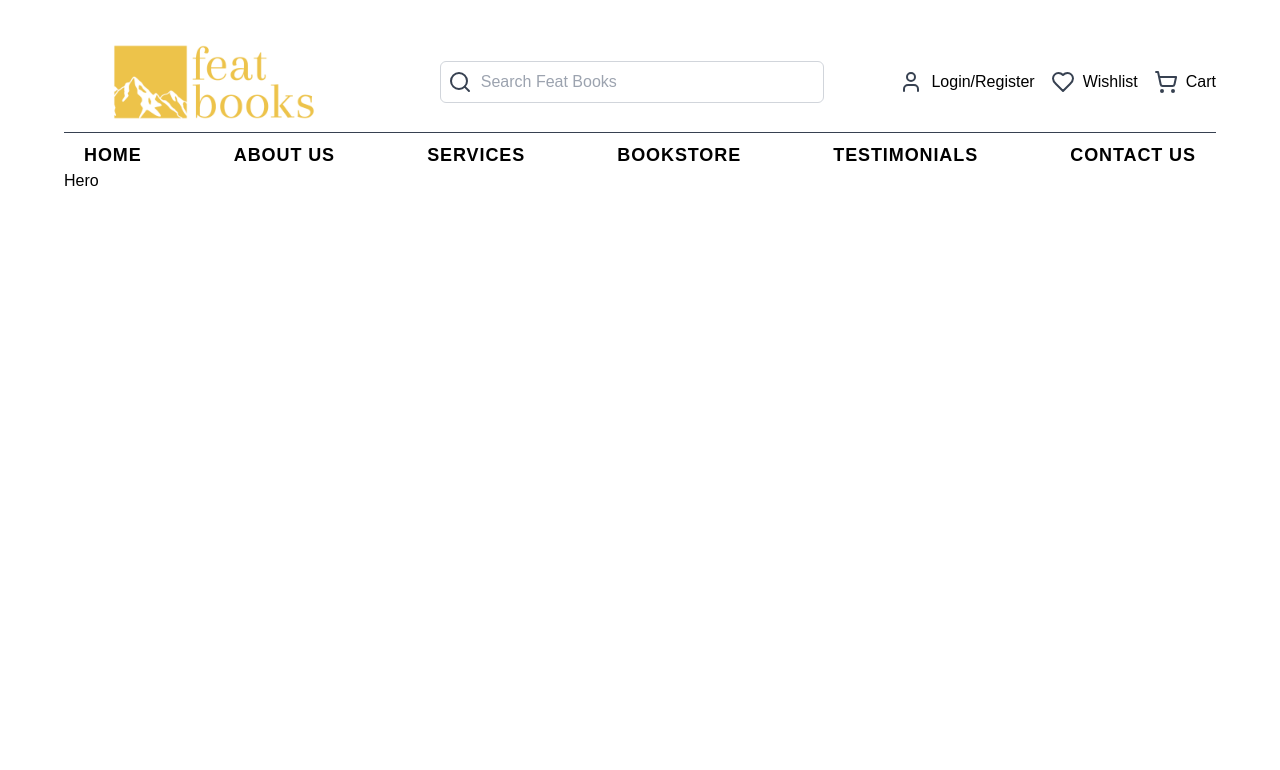
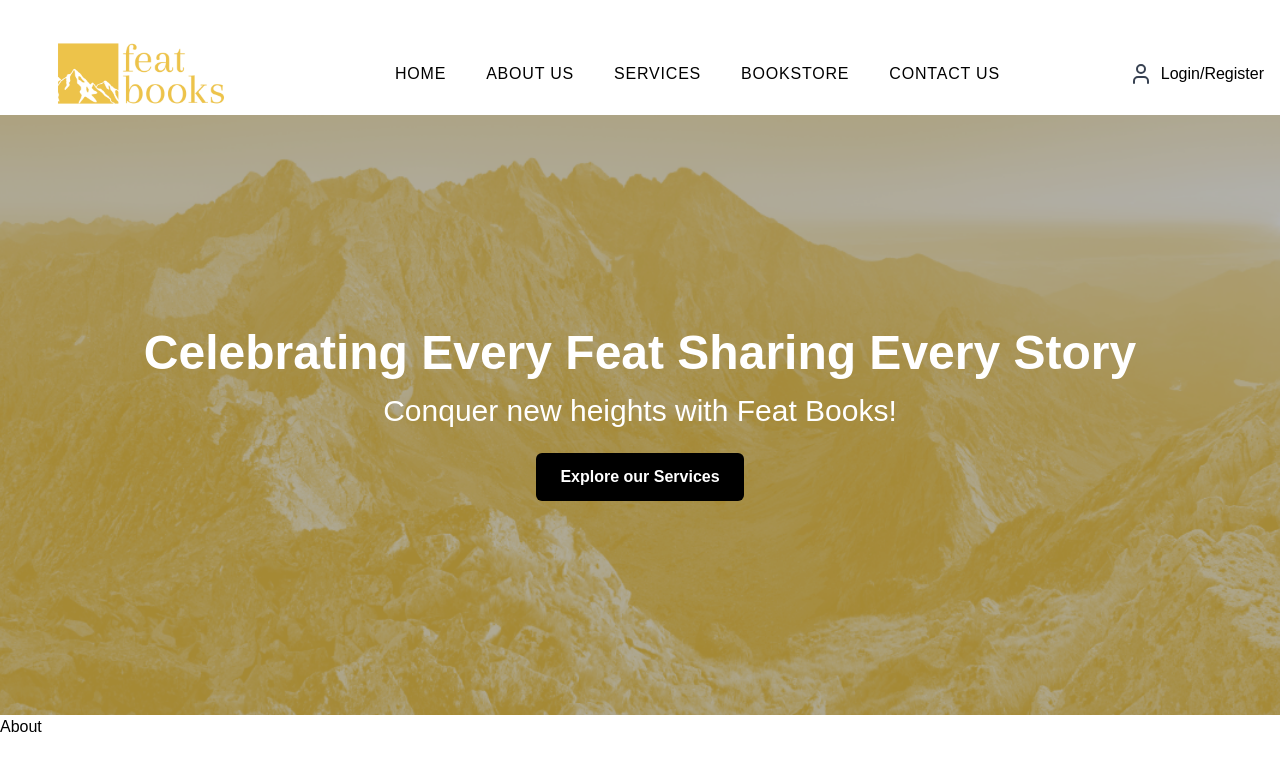
Before and after one commit to mgacrama211176/featbooks, a Next.js app: page / in a window 1280 px wide. Shown: the top 770 px of the page. Built offline with nearby package versions, Linux system fonts and the light colour scheme; a web font is replaced by a local one.

Commit message:
Added a few details on the design

```diff
--- /dev/null
+++ b/src/app/components/About/About.tsx
@@ -0,0 +1,7 @@
+import React from "react";
+
+const About = () => {
+  return <section className="relative">About</section>;
+};
+
+export default About;
--- a/src/app/components/Hero/Hero.tsx
+++ b/src/app/components/Hero/Hero.tsx
@@ -1,7 +1,31 @@
 import React from "react";
+import Image from "next/image";
 
 const Hero = () => {
-  return <div>Hero</div>;
+  return (
+    <div className="relative w-full min-h-[400px] md:min-h-[600px] overflow-hidden">
+      <Image
+        src="/heroBG.png"
+        alt="hero background"
+        fill
+        priority
+        quality={100}
+        sizes="100vw"
+        className="object-cover object-top"
+      />
+      <div className="absolute inset-0 flex flex-col items-center justify-center text-center text-white bg-black bg-opacity-30 p-4">
+        <h1 className="text-4xl md:text-5xl font-bold mb-4 font-glacial-indifference">
+          Celebrating Every Feat Sharing Every Story
+        </h1>
+        <h2 className="text-2xl md:text-3xl mb-6">
+          Conquer new heights with Feat Books!
+        </h2>
+        <button className="px-6 py-3 bg-black text-white font-semibold rounded-md hover:bg-gray-200 transition">
+          Explore our Services
+        </button>
+      </div>
+    </div>
+  );
 };
 
 export default Hero;
--- a/src/app/components/Navigation/Navigation.tsx
+++ b/src/app/components/Navigation/Navigation.tsx
@@ -11,16 +11,16 @@ const NAVIGATION_MENU = [
   { name: "About Us", href: "/" },
   { name: "Services", href: "/" },
   { name: "Bookstore", href: "/" },
-  { name: "Testimonials", href: "/" },
+  // { name: "Testimonials", href: "/" },
   { name: "Contact Us", href: "/" },
 ] as const;
 
 // Separate user menu items into a constant
-const USER_MENU = [
-  { name: "Login/Register", href: "/", icon: User },
-  { name: "Wishlist", href: "/", icon: Heart },
-  { name: "Cart", href: "/", icon: ShoppingCart },
-] as const;
+// const USER_MENU = [
+//   { name: "Login/Register", href: "/", icon: User },
+//   { name: "Wishlist", href: "/", icon: Heart },
+//   { name: "Cart", href: "/", icon: ShoppingCart },
+// ] as const;
 
 const Navigation = () => {
   const [isMenuOpen, setIsMenuOpen] = useState(false);
@@ -30,38 +30,70 @@ const Navigation = () => {
   };
 
   return (
-    <nav className="flex flex-col font-glacial-indifference">
+    <nav className="flex flex-col font-glacial-indifference px-4  pt-8">
       <div className="flex justify-between items-center">
         {/* Logo Section */}
         <Link href="/">
           <Image
             src="/featbooks.png"
             alt="logo"
-            width={300}
-            height={300}
+            width={250}
+            height={250}
             loading="eager"
             priority
           />
         </Link>
-
         {/* Search Section */}
-        <div className="relative flex items-center gap-4">
+        {/* <div className="relative flex items-center gap-4">
           <Search className="absolute left-2 text-gray-700" />
           <input
             type="text"
             placeholder="Search Feat Books"
             className="border border-gray-300 rounded-md p-2 pl-10 w-96"
           />
+        </div> */}
+
+        <div className="flex flex-row  justify-center">
+          <div className=" lg:flex-row flex-col lg:justify-between lg:items-center lg:w-full hidden lg:block">
+            {NAVIGATION_MENU.map(({ name, href }) => (
+              <Link
+                key={name}
+                href={href}
+                className="group relative px-2 lg:px-5 pt-2 hover:text-[#edc34a] uppercase tracking-wider"
+              >
+                {name}
+                <span className="absolute bottom-[1px] left-0 w-0 h-[2px] bg-[#edc34a] transition-all duration-300 ease-out group-hover:w-16 lg:group-hover:w-full " />
+              </Link>
+            ))}
+          </div>
+
+          {/* User Menu for Mobile */}
+          {/* <div className="flex flex-col lg:hidden">
+            {USER_MENU.map(({ name, href, icon: Icon }) => (
+              <Link
+                key={name}
+                href={href}
+                className="flex items-center gap-2 px-5 py-3"
+              >
+                <Icon className="text-gray-700" />
+                {name}
+              </Link>
+            ))}
+          </div> */}
         </div>
 
         {/* User Menu Section */}
         <div className=" items-center gap-4 hidden lg:flex">
-          {USER_MENU.map(({ name, href, icon: Icon }) => (
+          {/* {USER_MENU.map(({ name, href, icon: Icon }) => (
             <Link key={name} href={href} className="flex items-center gap-2">
               <Icon className="text-gray-700" />
               {name}
             </Link>
-          ))}
+          ))} */}
+          <Link href="/login" className="flex items-center gap-2">
+            <User className="text-gray-700" />
+            Login/Register
+          </Link>
         </div>
 
         {/* Burger Icon for Mobile */}
@@ -70,10 +102,38 @@ const Navigation = () => {
         </div>
       </div>
 
-      <hr className="w-full border-gray-700" />
-
       {/* Navigation Menu */}
       <div
+        className={`lg:hidden fixed z-50 top-0 right-0 bg-[#bcbcbc69] backdrop-blur-sm w-full md:w-1/3 h-full flex flex-col pt-8 pl-4
+          transform transition-transform duration-300 ease-in-out
+          ${isMenuOpen ? "translate-x-0" : "translate-x-full"}
+        `}
+      >
+        <span
+          className="text-2xl font-bold text-gray-700 fixed right-4 top-4 hover:cursor-pointer"
+          onClick={toggleMenu}
+        >
+          X
+        </span>
+        {NAVIGATION_MENU.map(({ name, href }) => (
+          <Link
+            key={name}
+            href={href}
+            className="group relative px-2 lg:px-5 pt-2 hover:text-[#edc34a] uppercase tracking-wider w-36 "
+          >
+            {name}
+            <span className="absolute bottom-[1px] left-0 w-0 h-[2px] bg-[#edc34a] transition-all duration-300 ease-out group-hover:w-16 lg:group-hover:w-full " />
+          </Link>
+        ))}
+
+        <div className="flex justify-start pt-6">
+          <button className="bg-[#edc34a] text-white px-4 py-2 rounded-md">
+            Login/Register
+          </button>
+        </div>
+      </div>
+
+      {/* <div
         className={`lg:flex-row lg:flex ${
           isMenuOpen
             ? "flex flex-col fixed top-0 left-0 w-full bg-white z-50"
@@ -86,36 +146,7 @@ const Navigation = () => {
         >
           <span>X</span>
         </div>
-
-        <div className="flex flex-row  justify-center  w-full">
-          <div className="flex lg:flex-row flex-col lg:justify-between lg:items-center lg:w-full">
-            {NAVIGATION_MENU.map(({ name, href }) => (
-              <Link
-                key={name}
-                href={href}
-                className="group relative px-5 pt-2 hover:text-[#edc34a] uppercase tracking-wider"
-              >
-                {name}
-                <span className="absolute bottom-[1px] left-0 w-0 h-[2px] bg-[#edc34a] transition-all duration-300 ease-out group-hover:w-16 lg:group-hover:w-full " />
-              </Link>
-            ))}
-          </div>
-
-          {/* User Menu for Mobile */}
-          <div className="flex flex-col lg:hidden">
-            {USER_MENU.map(({ name, href, icon: Icon }) => (
-              <Link
-                key={name}
-                href={href}
-                className="flex items-center gap-2 px-5 py-3"
-              >
-                <Icon className="text-gray-700" />
-                {name}
-              </Link>
-            ))}
-          </div>
-        </div>
-      </div>
+      </div> */}
     </nav>
   );
 };
--- a/src/app/home/Home.tsx
+++ b/src/app/home/Home.tsx
@@ -1,12 +1,13 @@
 import React from "react";
 import Navigation from "../components/Navigation/Navigation";
 import Hero from "../components/Hero/Hero";
-
+import About from "../components/About/About";
 const Home = () => {
   return (
-    <div className="px-16 py-8">
+    <div className="">
       <Navigation />
       <Hero />
+      <About />
     </div>
   );
 };
--- a/src/app/layout.tsx
+++ b/src/app/layout.tsx
@@ -6,7 +6,7 @@ import "./globals.css";
 const glacialIndifference = localFont({
   src: "/fonts/GlacialIndifference-Regular.otf",
   variable: "--font-glacial-indifference",
-  weight: "400",
+  weight: "400 500 700 ",
   display: "swap",
 });
 
@@ -18,8 +18,8 @@ const poppins = Poppins({
 });
 
 export const metadata: Metadata = {
-  title: "Create Next App",
-  description: "Generated by create next app",
+  title: "Feat Books",
+  description: "Feat Books",
 };
 
 export default function RootLayout({
```
Also changed, not shown: public/heroBG.png (added).
